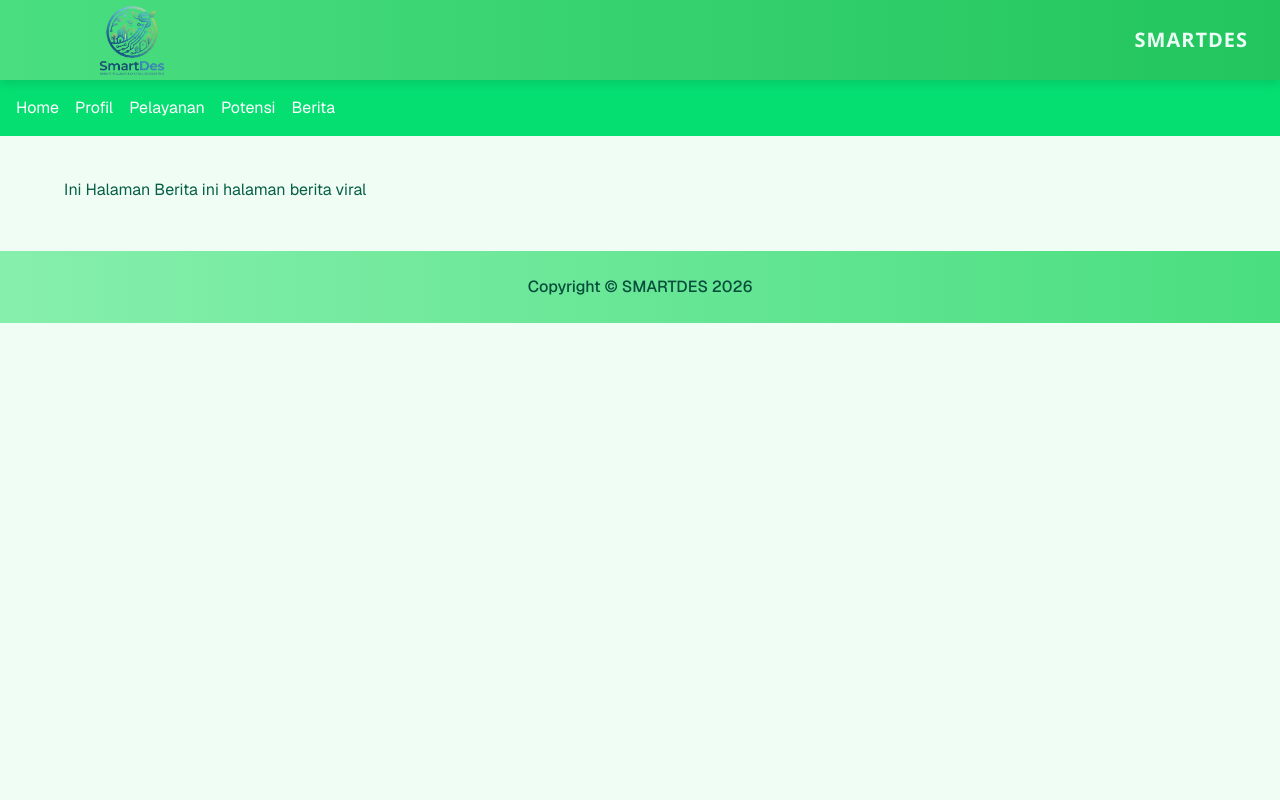
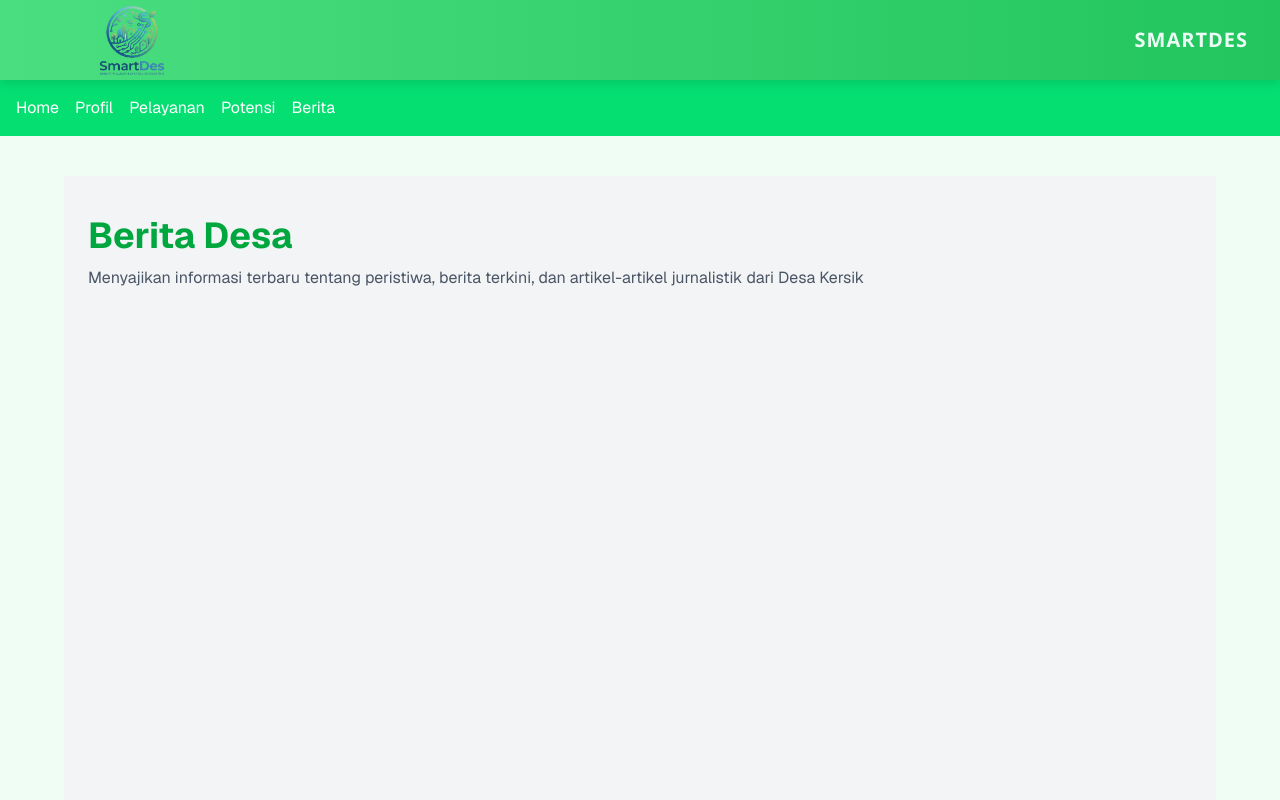
Before and after one commit to muhammadarlianoscar-uti/TA-WEB-24-SEMBADE, a Next.js app in the folder my-app/: page /berita in a window 1280 px wide. Shown: the top 800 px of the page. Built offline with nearby package versions, Linux system fonts and the light colour scheme.

Commit message:
update halaman berita

```diff
--- a/my-app/app/berita/page.jsx
+++ b/my-app/app/berita/page.jsx
@@ -2,6 +2,18 @@ import React from 'react'
 
 export default function berita() {
   return (
-    <div>Ini Halaman Berita ini halaman berita viral</div>
-  )
+    <main className="bg-gray-100 min-h-screen px-6 py-10">
+
+      {/* HEADER */}
+      <div className="max-w-7xl mx-auto mb-8">
+        <h1 className="text-4xl font-bold text-green-600">
+          Berita Desa
+        </h1>
+        <p className="text-gray-600 mt-2">
+          Menyajikan informasi terbaru tentang peristiwa, berita terkini,
+          dan artikel-artikel jurnalistik dari Desa Kersik
+        </p>
+      </div>
+    </main>
+  );
 }
```
